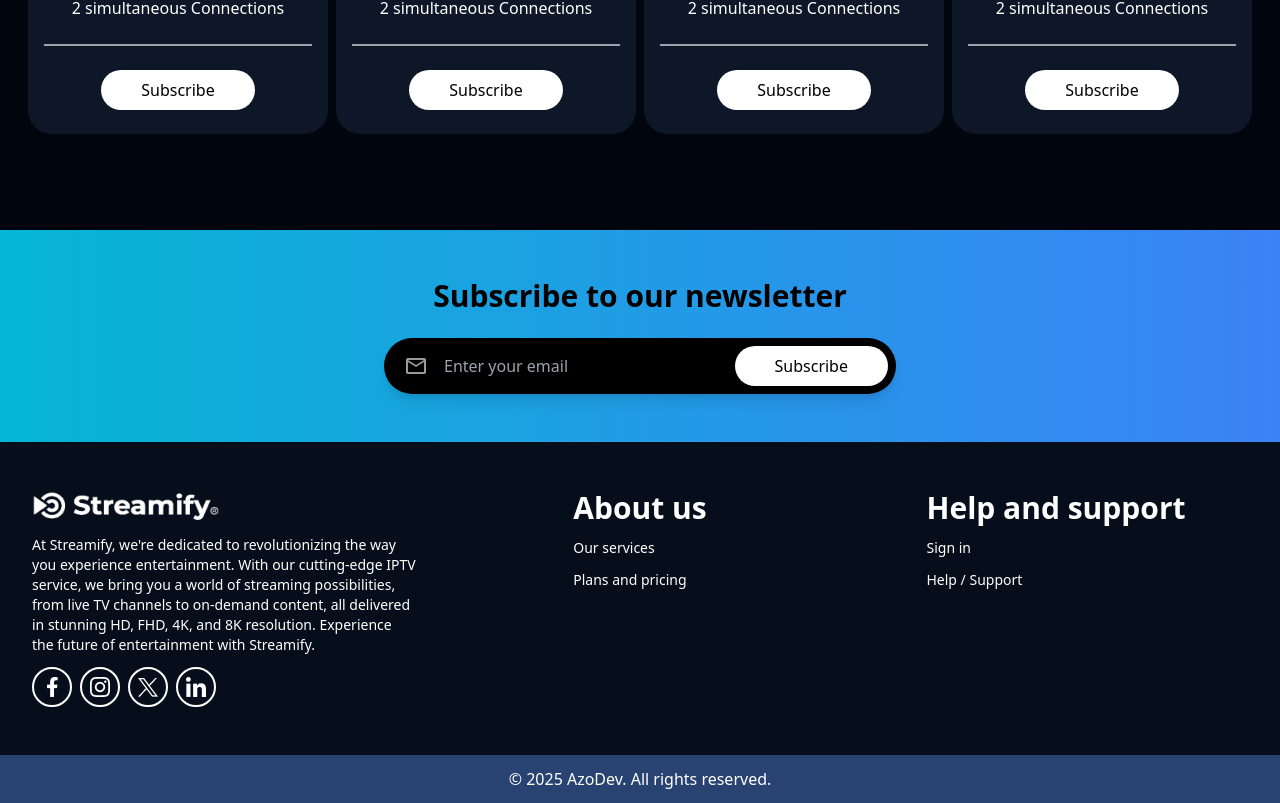
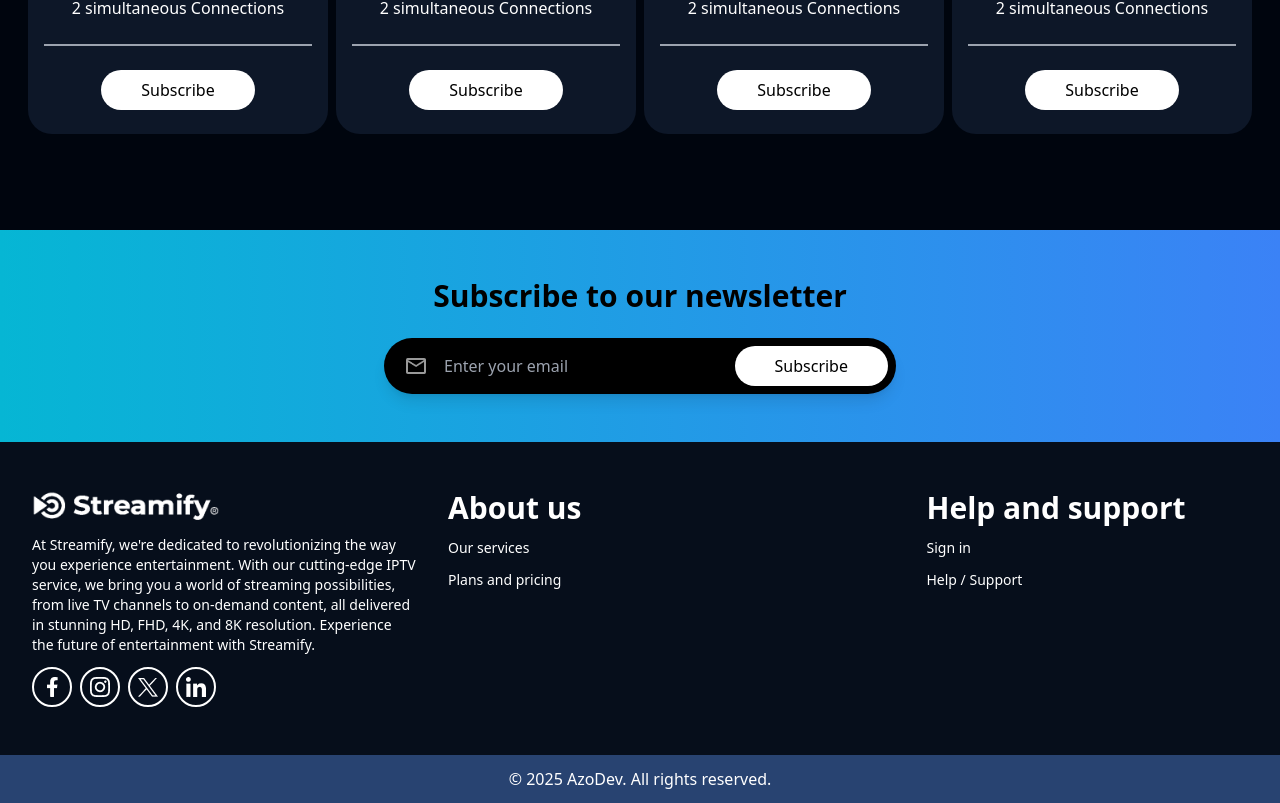
Before and after one commit to MohcineAz/iptv, a React (Vite) app: page / in a window 1280 px wide. Shown: the part 3016-3819 px from the top of the page. Built offline with nearby package versions, Linux system fonts and the light colour scheme.

Commit message:
Force update GitHub contributions

```diff
--- a/src/components/Footer.jsx
+++ b/src/components/Footer.jsx
@@ -31,7 +31,7 @@ function Footer() {
           </button>
         </div>
       </div>
-      <div className="text-white flex flex-col items-center">
+      <div className="text-white flex flex-col items-center md:items-start">
         <div className="flex flex-col">
           <h2 className="text-3xl font-semibold">About us</h2>
           <a href="" className="text-sm mt-3 font-thin hover:text-[#30FFF3]">
--- a/src/components/Pricing.jsx
+++ b/src/components/Pricing.jsx
@@ -36,7 +36,7 @@ function Pricing() {
       <div className="title text-white text-center text-2xl">
         Choose your plan
       </div>
-      <div className="py-12 grid gap-4 grid-cols-4 place-content-center place-items-center items-stretch relative">
+      <div className="py-12 grid gap-4 lg:grid-cols-4 md:grid-cols-2 sm:grid-cols-1 place-content-center place-items-center items-stretch relative">
         {
           pricingData.map((plan, index) =>
             <PricingCard key={index} {...plan} />
```
